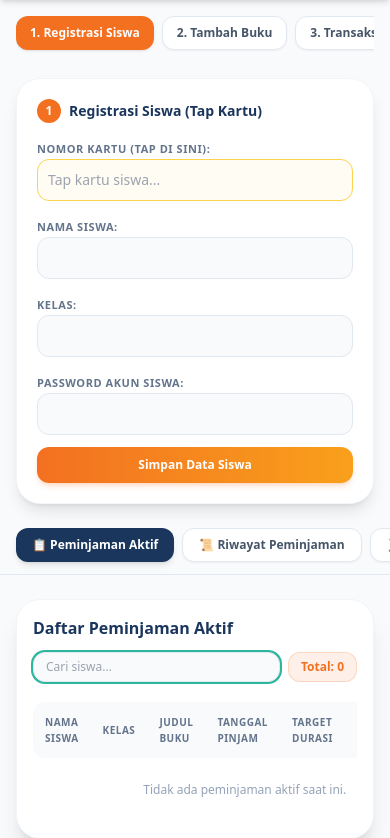
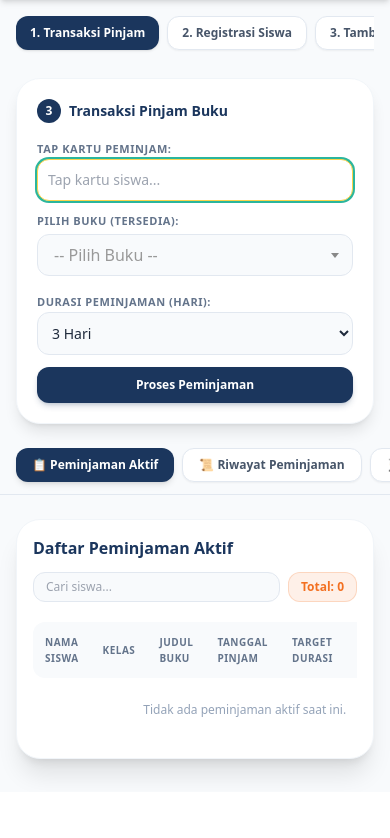
Before and after one commit to Brian-Faruq/perpustakaan-sistem, a PHP site: page /admin_dashboard.php in a window 390 px wide. Shown: the part 52-890 px from the top of the page. After the commit the page ends 835 px from the top, so only its background shows below. Run offline with PHP 8.4, Linux system fonts and the light colour scheme; the visitor is signed in with stand-in values (Sample User, id 1); data that the repository does not hold is empty; some libraries are stand-ins or nearby versions.

Commit message:
refresh ke transaksi

```diff
--- a/admin_dashboard.php
+++ b/admin_dashboard.php
@@ -274,16 +274,16 @@ if (isset($_POST['kirim_peringatan'])) {
 
     <div class="max-w-7xl mx-auto p-4 sm:p-6 space-y-6">
 
-        <!-- TAB SELECTION FORM UNTUK MOBILE (MD DISPLAY GRID SEJAJAR) -->
+        <!-- TAB SELECTION FORM UNTUK MOBILE (DEFAULT AKTIF TAB 3: TRANSAKSI PINJAM) -->
         <div class="md:hidden flex overflow-x-auto no-scrollbar gap-2 pb-1">
-            <button onclick="switchFormTab('form-reg-tab', this)" class="form-tab-btn shrink-0 bg-brand-orange text-white px-3.5 py-2 rounded-xl text-xs font-bold shadow transition">
-                1. Registrasi Siswa
+            <button onclick="switchFormTab('form-pinjam-tab', this)" class="form-tab-btn shrink-0 bg-brand-navy text-white px-3.5 py-2 rounded-xl text-xs font-bold shadow transition">
+                1. Transaksi Pinjam
+            </button>
+            <button onclick="switchFormTab('form-reg-tab', this)" class="form-tab-btn shrink-0 bg-white text-slate-600 border border-slate-200 px-3.5 py-2 rounded-xl text-xs font-bold shadow-sm transition">
+                2. Registrasi Siswa
             </button>
             <button onclick="switchFormTab('form-buku-tab', this)" class="form-tab-btn shrink-0 bg-white text-slate-600 border border-slate-200 px-3.5 py-2 rounded-xl text-xs font-bold shadow-sm transition">
-                2. Tambah Buku
-            </button>
-            <button onclick="switchFormTab('form-pinjam-tab', this)" class="form-tab-btn shrink-0 bg-white text-slate-600 border border-slate-200 px-3.5 py-2 rounded-xl text-xs font-bold shadow-sm transition">
-                3. Transaksi Pinjam
+                3. Tambah Buku
             </button>
         </div>
 
@@ -291,7 +291,7 @@ if (isset($_POST['kirim_peringatan'])) {
         <div class="grid grid-cols-1 md:grid-cols-3 gap-4 sm:gap-6">
 
             <!-- 1. Form Registrasi Siswa -->
-            <div id="form-reg-tab" class="form-tab-content block md:block bg-white p-5 rounded-3xl shadow-lg border border-slate-100 flex flex-col justify-between">
+            <div id="form-reg-tab" class="form-tab-content hidden md:block bg-white p-5 rounded-3xl shadow-lg border border-slate-100 flex flex-col justify-between">
                 <div>
                     <h3 class="font-bold text-sm sm:text-base mb-3 text-brand-navy flex items-center gap-2">
                         <span class="bg-brand-orange text-white text-xs w-6 h-6 rounded-full flex items-center justify-center font-bold">1</span>
@@ -348,8 +348,8 @@ if (isset($_POST['kirim_peringatan'])) {
                 </div>
             </div>
 
-            <!-- 3. Form Transaksi Pinjam Buku -->
-            <div id="form-pinjam-tab" class="form-tab-content hidden md:block bg-white p-5 rounded-3xl shadow-lg border border-slate-100 flex flex-col justify-between">
+            <!-- 3. Form Transaksi Pinjam Buku (DEFAULT DISPLAY MOBILE & AUTOFOCUS FOCUS) -->
+            <div id="form-pinjam-tab" class="form-tab-content block md:block bg-white p-5 rounded-3xl shadow-lg border border-slate-100 flex flex-col justify-between">
                 <div>
                     <h3 class="font-bold text-sm sm:text-base mb-3 text-brand-navy flex items-center gap-2">
                         <span class="bg-brand-navy text-white text-xs w-6 h-6 rounded-full flex items-center justify-center font-bold">3</span>
@@ -358,7 +358,7 @@ if (isset($_POST['kirim_peringatan'])) {
                     <form action="" method="POST" class="space-y-3">
                         <div>
                             <label class="text-[11px] font-bold text-slate-500 uppercase tracking-wider">Tap Kartu Peminjam:</label>
-                            <input type="text" name="nomor_kartu_pinjam" required placeholder="Tap kartu siswa..." class="w-full p-2.5 border border-amber-300 rounded-xl text-sm bg-amber-50/60 focus:bg-white focus:ring-2 focus:ring-brand-teal focus:outline-none transition font-medium">
+                            <input type="text" id="input_nomor_kartu_pinjam" name="nomor_kartu_pinjam" required autofocus placeholder="Tap kartu siswa..." class="w-full p-2.5 border border-amber-300 rounded-xl text-sm bg-amber-50/60 focus:bg-white focus:ring-2 focus:ring-brand-teal focus:outline-none transition font-medium">
                         </div>
                         <div>
                             <label class="block text-[11px] font-bold text-slate-500 uppercase tracking-wider mb-1">Pilih Buku (Tersedia):</label>
@@ -420,7 +420,7 @@ if (isset($_POST['kirim_peringatan'])) {
             <div class="flex flex-col sm:flex-row justify-between items-stretch sm:items-center gap-3 mb-5">
                 <h2 class="text-base sm:text-lg font-bold text-brand-navy">Daftar Peminjaman Aktif</h2>
                 <div class="flex items-center gap-2">
-                    <input type="text" id="tapKartuReturn" onkeyup="filterPeminjamanTap()" onkeydown="preventRfidEnter(event)" placeholder="Cari siswa..." autofocus autocomplete="off" class="border border-slate-200 rounded-xl px-3 py-1.5 sm:py-2 text-xs sm:text-sm w-full sm:w-60 focus:outline-none focus:ring-2 focus:ring-brand-teal bg-slate-50">
+                    <input type="text" id="tapKartuReturn" onkeyup="filterPeminjamanTap()" onkeydown="preventRfidEnter(event)" placeholder="Cari siswa..." autocomplete="off" class="border border-slate-200 rounded-xl px-3 py-1.5 sm:py-2 text-xs sm:text-sm w-full sm:w-60 focus:outline-none focus:ring-2 focus:ring-brand-teal bg-slate-50">
                     <span class="bg-brand-orange/10 text-brand-orange border border-brand-orange/20 text-xs font-black px-3 py-1.5 sm:py-2 rounded-xl whitespace-nowrap">
                         Total: <?= $total_pinjam; ?>
                     </span>
@@ -737,6 +737,15 @@ if (isset($_POST['kirim_peringatan'])) {
     </div>
 
     <script>
+        // Auto Focus Langsung ke Input Tap Kartu Pinjam Saat Refresh Halaman
+        window.addEventListener('DOMContentLoaded', () => {
+            const pinjamInput = document.getElementById('input_nomor_kartu_pinjam');
+            if (pinjamInput) {
+                pinjamInput.focus();
+                pinjamInput.select();
+            }
+        });
+
         <?php if ($msg): ?>
             Swal.fire({
                 icon: '<?= $msg_type; ?>',
@@ -783,7 +792,12 @@ if (isset($_POST['kirim_peringatan'])) {
             btns.forEach(b => {
                 b.className = "form-tab-btn shrink-0 bg-white text-slate-600 border border-slate-200 px-3.5 py-2 rounded-xl text-xs font-bold shadow-sm transition";
             });
-            btn.className = "form-tab-btn shrink-0 bg-brand-orange text-white px-3.5 py-2 rounded-xl text-xs font-bold shadow transition";
+            btn.className = "form-tab-btn shrink-0 bg-brand-navy text-white px-3.5 py-2 rounded-xl text-xs font-bold shadow transition";
+
+            // Focus ke input pinjam jika tab pinjam dibuka
+            if (targetTabId === 'form-pinjam-tab') {
+                document.getElementById('input_nomor_kartu_pinjam').focus();
+            }
         }
 
         // Switch Tab Navigasi Tabel Data
```
